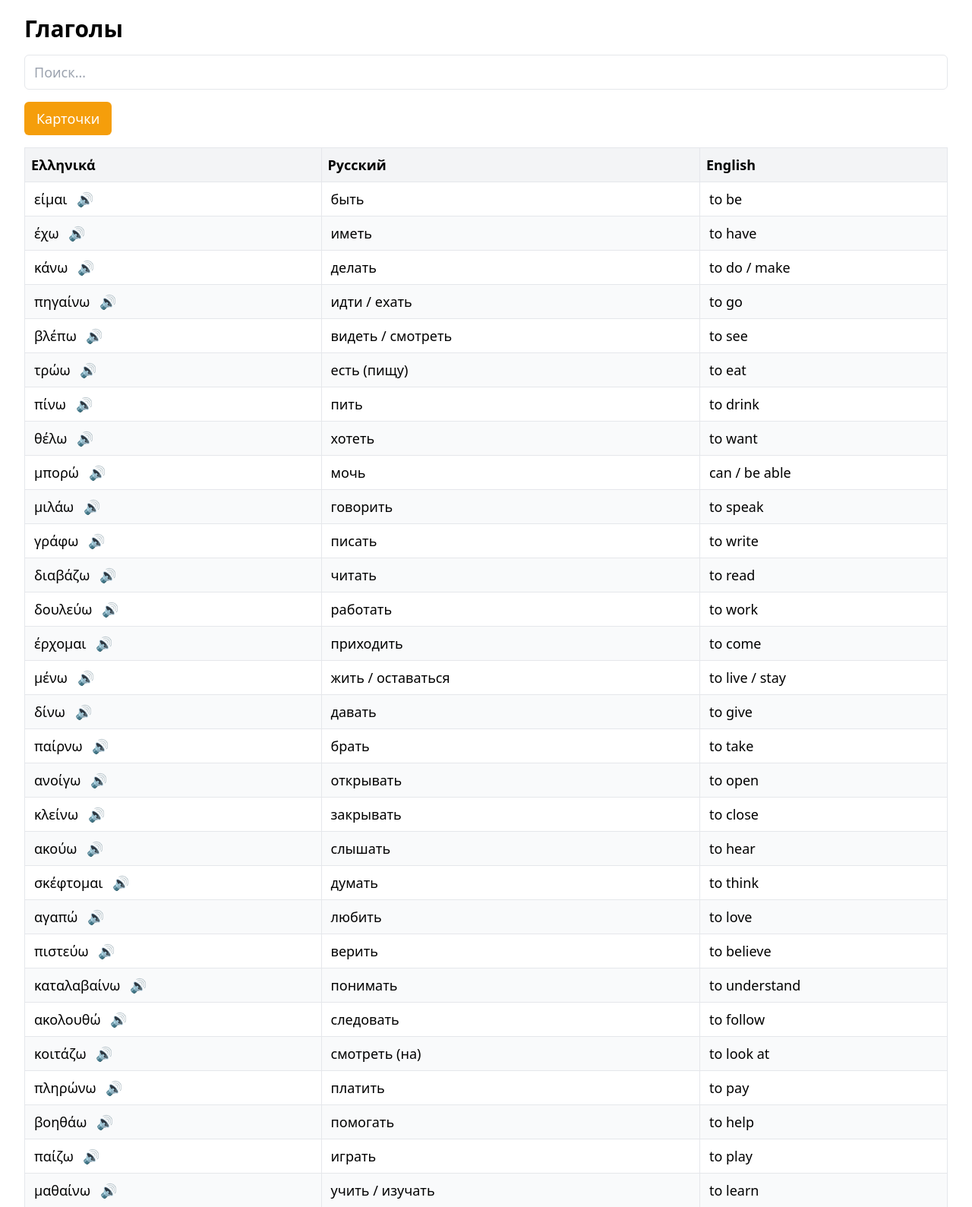
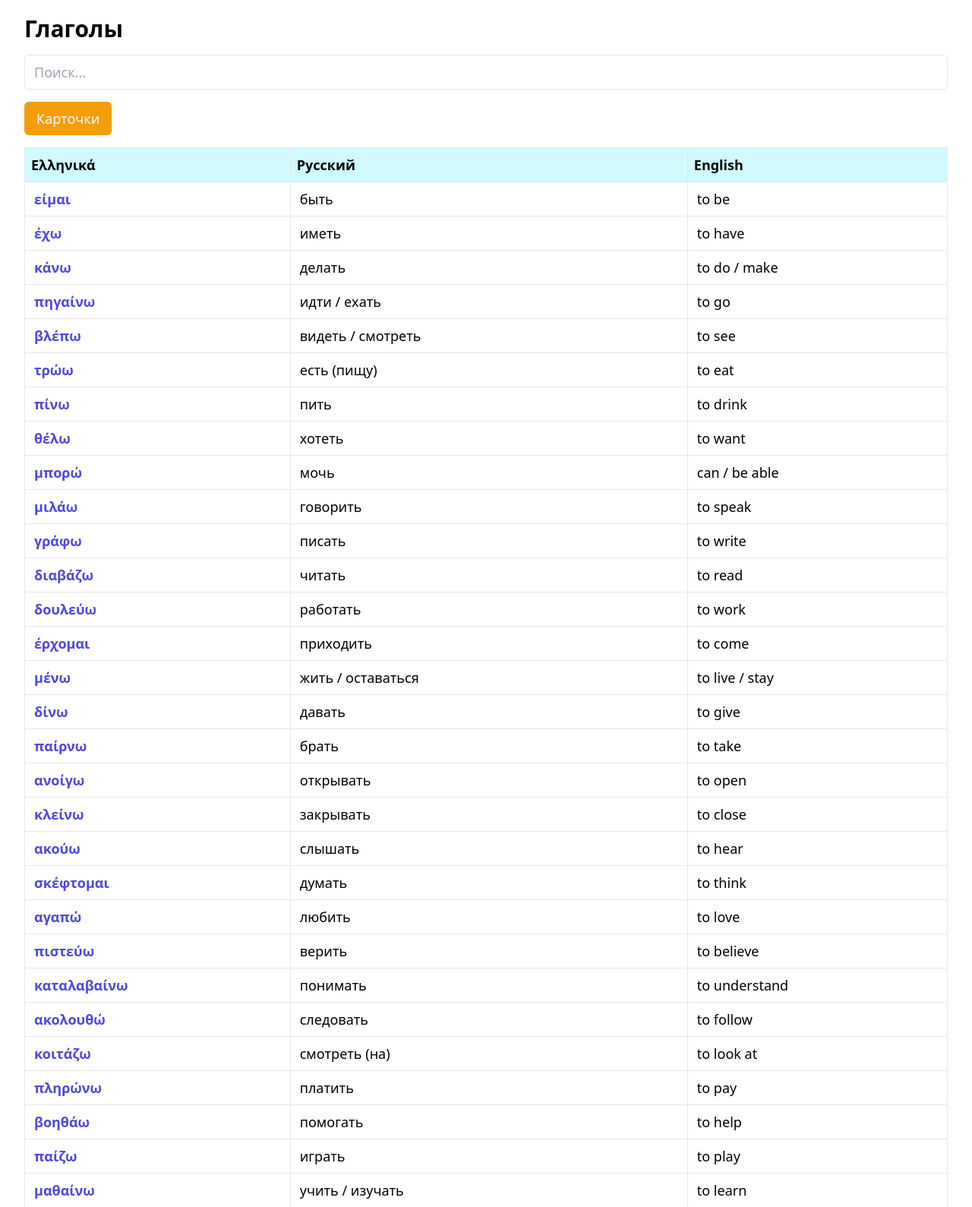
Before and after one commit to choupacca/greek, a Flask app: page /main-verbs in a window 1280 px wide. Shown: the part 228-1817 px from the top of the page at 76% size. Run offline with Flask 3, Linux system fonts and the light colour scheme; data comes from the database, SQL or seed files in the repository; some libraries are stand-ins or nearby versions.

Commit message:
Minor tuning.

```diff
--- a/app.py
+++ b/app.py
@@ -3,7 +3,7 @@ from collections import defaultdict
 from collections.abc import Generator
 from flask import (
     Flask, render_template, render_template_string,
-    request, send_file, abort, g
+    request, send_file, abort, g, send_from_directory
 )
 from gtts import gTTS                    # pip install gTTS
 import matplotlib
@@ -47,7 +47,7 @@ def table(slug):
                 headers  = data.get("headers"),
                 rows     = data["entries"],
                 sections = SECTIONS,
-                cat      = cat                # ← передаём в шаблон
+                cat      = cat
             )
     abort(404)
 
@@ -93,9 +93,8 @@ def get_db():
 def log_hit():
     if request.endpoint == "table":
         slug = request.view_args.get("slug")
-        if slug not in VALID_SLUGS:      # ← фильтруем мусорные URL
+        if slug not in VALID_SLUGS:      # фильтруем мусорные URL
             return
-
         today = datetime.date.today().isoformat()
         ip    = request.headers.get("X-Forwarded-For",
                                    request.remote_addr).split(",")[0]
@@ -109,67 +108,82 @@ def close_db(_exc):
     if (db := g.pop("db", None)):
         db.close()
 
-# ──────────── PNG-график статистики ────────────
+# ──────────── PNG-график статистики (только Total) ────────────
 @app.route("/stats.png")
 def stats_png():
-    db   = get_db()
-    rows = db.execute("""SELECT date, path, COUNT(*) AS c
-                         FROM hits GROUP BY date, path
-                         ORDER BY date, path""").fetchall()
-    total_rows = db.execute("""SELECT date, COUNT(DISTINCT ip) c
-                               FROM hits GROUP BY date""").fetchall()
-    total_map = {d: c for d, c in total_rows}
+    db = get_db()
+    total_rows = db.execute("""SELECT date, COUNT(DISTINCT ip) AS c
+                               FROM hits
+                               GROUP BY date
+                               ORDER BY date""").fetchall()
+    if not total_rows:
+        # чтобы было что показать
+        total_rows = [(datetime.date.today().isoformat(), 0)]
 
-    data = defaultdict(dict)        # path -> {date: c}
-    for d, p, c in rows:
-        data[p][d] = c
+    dates = [d for d, _ in total_rows]
+    x = [datetime.datetime.fromisoformat(d) for d in dates]
+    y = [c for _, c in total_rows]
 
-    dates = sorted({d for d, _, _ in rows}) or [datetime.date.today().isoformat()]
-    x = [datetime.datetime.fromisoformat(d) for d in dates]
-
-    fig, ax = plt.subplots()
-    for path, series in data.items():
-        y = [series.get(d, 0) for d in dates]
-        ax.plot(x, y, marker="o", label=path, linewidth=1)
-
-    # линия Total
-    y_tot = [total_map.get(d, 0) for d in dates]
-    ax.plot(x, y_tot, marker="o", color="black", linewidth=3, label="Total")
-
+    fig, ax = plt.subplots(figsize=(8, 5), dpi=160)
+    ax.plot(x, y, marker="o", color="black", linewidth=4)
     ax.set_title("Уникальные IP / день")
     ax.set_xlabel("Дата")
-    ax.set_ylabel("Uniq IP")
-    ax.legend(fontsize=8)
-    fig.autofmt_xdate()
+    ax.set_ylabel("Total")
+    ax.grid(True, alpha=0.25)
+    fig.autofmt_xdate(rotation=30)
 
     buf = io.BytesIO()
-    fig.savefig(buf, format="png", dpi=120, bbox_inches="tight")
+    plt.tight_layout()
+    fig.savefig(buf, format="png")
     plt.close(fig)
     buf.seek(0)
     return send_file(buf, mimetype="image/png")
 
-# ──────────── HTML-страница статистики ────────────
+# ──────────── HTML-страница статистики (таблица с Total) ────────────
 @app.route("/stats")
 def stats():
     db = get_db()
-    rows = db.execute("""SELECT date, path, COUNT(*) c
-                         FROM hits GROUP BY date, path
-                         ORDER BY date DESC, path""").fetchall()
+    rows = db.execute("""SELECT date, COUNT(DISTINCT ip) AS total
+                         FROM hits
+                         GROUP BY date
+                         ORDER BY date DESC""").fetchall()
+
     html = """
     <h1 class="text-2xl font-bold mb-4">Στατιστικά (unique IP)</h1>
-    <img src="/stats.png" alt="graph">
+    <img src="/stats.png" alt="graph" style="max-width:100%;height:auto">
     <table class="mt-6 border-collapse">
-      <tr><th class="border px-2">Date</th>
-          <th class="border px-2">Page</th>
-          <th class="border px-2">Uniq</th></tr>
-      {% for d,p,c in rows %}
-        <tr><td class="border px-2">{{ d }}</td>
-            <td class="border px-2">{{ p }}</td>
-            <td class="border px-2 text-right">{{ c }}</td></tr>
+      <thead>
+        <tr>
+          <th class="border px-2">Date</th>
+          <th class="border px-2">Total</th>
+        </tr>
+      </thead>
+      <tbody>
+      {% for d, t in rows %}
+        <tr>
+          <td class="border px-2">{{ d }}</td>
+          <td class="border px-2 text-right">{{ t }}</td>
+        </tr>
       {% endfor %}
+      </tbody>
     </table>
     """
-    return render_template_string(html, rows=rows)
+    # rows приходит как list[tuple] (date, total)
+    rows_tuples = [(d, t) for d, t in rows]
+    return render_template_string(html, rows=rows_tuples)
+
+
+@app.route("/favicon.ico")
+def favicon_ico():
+    return send_from_directory(BASE_DIR / "static", "favicon.ico",
+                               mimetype="image/x-icon")
+
+
+@app.route("/apple-touch-icon.png")
+def apple_touch_icon():
+    return send_from_directory(BASE_DIR / "static", "apple-touch-icon.png",
+                               mimetype="image/png")
+
 
 # ──────────── локальный запуск ────────────
 if __name__ == "__main__":
--- a/data/grammar/pronouns-verbs.json
+++ b/data/grammar/pronouns-verbs.json
@@ -8,11 +8,13 @@
     "μιλάω (говорить)"
   ],
   "entries": [
+    "Единственное число",
     ["εγώ (я)",     "μου (мой)",   "είμαι (я есть)",      "μένω (я живу)",      "μιλάω (я говорю)"],
     ["εσύ (ты)",    "σου (твой)",  "είσαι (ты есть)",     "μένεις (ты живёшь)", "μιλάς (ты говоришь)"],
     ["αυτός (он)",  "του (его)",   "είναι (он есть)",     "μένει (он живёт)",   "μιλάει (он говорит)"],
     ["αυτή (она)",  "της (её)",    "είναι (она есть)",    "μένει (она живёт)",  "μιλάει (она говорит)"],
     ["αυτό (оно)",  "του (его)",   "είναι (оно есть)",    "μένει (оно живёт)",  "μιλάει (оно говорит)"],
+    "Множественное число",
     ["εμείς (мы)",  "μας (наш)",   "είμαστε (мы есть)",   "μένουμε (мы живём)", "μιλάμε (мы говорим)"],
     ["εσείς (вы)",  "σας (ваш)",   "είστε (вы есть)",     "μένετε (вы живёте)", "μιλάτε (вы говорите)"],
     ["αυτοί (они, м.)",  "τους (их)", "είναι (они есть)", "μένουν (они живут)", "μιλάνε (они говорят)"],
--- a/data/phrases/how-are-you.json
+++ b/data/phrases/how-are-you.json
@@ -2,6 +2,7 @@
   "title": "Как дела?",
   "headers": ["Ελληνικά", "Русский", "English"],
   "entries": [
+    "Вопрос",
     ["τι κάνεις",        "как дела (ты)",                "how are you (singular)"],
     ["τι κάνετε",        "как дела (вы, вежливо/мн.)",   "how are you (formal/plural)"],
     ["πώς είσαι",        "как ты",                       "how are you (singular)"],
@@ -9,9 +10,8 @@
     ["πώς πάει",         "как идёт / как дела",          "how's it going"],
     ["τι γίνεται",       "как дела / что происходит",    "what's up / how are things"],
     ["τι νέα",           "какие новости",                "what's new"],
-
+    "Ответ",
     ["όλα καλά",         "всё хорошо",                   "all good"],
-
     ["τέλεια",           "отлично",                      "perfect"],
     ["υπέροχα",          "прекрасно",                    "wonderful"],
     ["πολύ καλά",        "очень хорошо",                 "very well"],
@@ -23,7 +23,7 @@
     ["άσχημα",           "плохо",                        "bad"],
     ["χάλια",            "ужасно",                       "awful"],
     ["χάλια μαύρα",      "совсем ужасно",                "terrible"],
-
+    "Встречный вопрос",
     ["εσύ",              "а ты",                         "and you (singular)"],
     ["εσείς",            "а вы (вежливо/мн.)",           "and you (formal/plural)"]
   ]
--- a/templates/base.html
+++ b/templates/base.html
@@ -4,7 +4,8 @@
     <meta charset="utf-8">
     <meta name="viewport" content="width=device-width, initial-scale=1">
     <!-- иконка сайта -->
-    <link rel="icon" type="image/png" href="/static/favicon.png">
+    <link rel="icon" href="/favicon.ico" sizes="any">
+    <link rel="apple-touch-icon" href="/static/apple-touch-icon.png">
     <!-- Tailwind CDN -->
     <script src="https://cdn.tailwindcss.com"></script>
     <title>{{ title or 'Greek vocab' }}</title>
--- a/templates/table.html
+++ b/templates/table.html
@@ -16,7 +16,7 @@
 
 <table id="datatable" class="w-full border-collapse">
   {% if headers %}
-    <thead class="bg-gray-100">
+    <thead class="bg-cyan-100">
       <tr>
         {% for h in headers %}
           <th class="border p-2 text-left font-semibold cursor-pointer select-none"
@@ -27,22 +27,35 @@
       </tr>
     </thead>
   {% endif %}
-  <tbody>
-    {% for row in rows %}
-      <tr class="odd:bg-white even:bg-gray-50">
+<tbody>
+  {% set colcnt = headers|length %}
+  {% for row in rows %}
+    {% if row is string %}
+      {# строка-разделитель секции #}
+      <tr class="section-row">
+        <td colspan="{{ colcnt }}" class="border px-4 py-2 bg-sky-100 font-semibold text-center">
+          {{ row }}
+        </td>
+      </tr>
+    {% else %}
+      <tr class="odd:bg-white even:bg-grey-50">
         {% for cell in row %}
           {% set greek = cell.split('(')[0].replace('—', ' ').replace('-', ' ').strip().rstrip('!?.,·') %}
           <td class="border px-3 py-2">
-            <span class="word">{{ cell }}</span>
             {% if greek|is_greek %}
-              <button onclick="play('{{ greek }}')"
-                      class="ml-2 text-indigo-500 hover:text-indigo-700">🔊</button>
+              <span
+                class="{% if loop.index0 == 0 %}word {% endif %}text-indigo-600 font-bold cursor-pointer"
+                onclick="play('{{ greek }}')"
+              >{{ cell }}</span>
+            {% else %}
+              {{ cell }}
             {% endif %}
           </td>
         {% endfor %}
       </tr>
-    {% endfor %}
-  </tbody>
+    {% endif %}
+  {% endfor %}
+</tbody>
 </table>
 
 <!-- ───── модальное окно карточек ───── -->
@@ -53,9 +66,8 @@
               h-full w-full max-w-lg mx-auto p-8">
     <button onclick="closeDrill()"
             class="absolute right-4 top-4 text-2xl text-gray-500 hover:text-gray-700">✕</button>
-    <button id="speakBtn"
-            class="absolute left-4 top-4 text-2xl text-indigo-500 hover:text-indigo-700">🔊</button>
 
+    <!-- кликабельное слово/ответ -->
     <div id="front" class="text-2xl font-bold mb-6 text-center"></div>
 
     <button id="flipBtn"
@@ -66,10 +78,14 @@
 </div>
 
 <script>
+/* есть ли в таблице строки-разделители */
+const hasSections = !!document.querySelector('#datatable tbody tr.section-row');
+
 /* ---------- поиск ---------- */
 function filterRows(){
   const q=document.getElementById('search').value.toLowerCase();
   document.querySelectorAll('#datatable tbody tr').forEach(tr=>{
+    if (tr.classList.contains('section-row')) { tr.style.display=''; return; }
     tr.style.display = tr.innerText.toLowerCase().includes(q) ? '' : 'none';
   });
 }
@@ -83,8 +99,10 @@ function play(text){
 /* ---------- сортировка ---------- */
 let sortState={};
 function sortCol(idx){
+  if (hasSections) return;   // не сортируем, если есть секции
   const tbody=document.querySelector('#datatable tbody');
-  const rows=[...tbody.querySelectorAll('tr')];
+  const rows=[...tbody.querySelectorAll('tr')]
+              .filter(tr=>!tr.classList.contains('section-row'));
   const order=sortState[idx]==='asc'?'desc':'asc';
   sortState[idx]=order;
 
@@ -110,11 +128,18 @@ function startDrill(){
                 );
   if(ruIdx===-1){alert('Нет колонки "Русский"');return;}
 
-  cards=[...document.querySelectorAll('#datatable tbody tr')].map(tr=>{
+  // только обычные строки и где есть .word
+  const trs=[...document.querySelectorAll('#datatable tbody tr')]
+            .filter(tr=>!tr.classList.contains('section-row') && tr.querySelector('.word'));
+
+  cards=trs.map(tr=>{
     const front=tr.querySelector('.word').innerText.split('(')[0].trim();
-    const back =tr.children[ruIdx].innerText.trim();
+    const back = (tr.children[ruIdx]?.innerText || '').trim();
     return [front, back];
   });
+
+  if (!cards.length){ alert('Нет данных для карточек'); return; }
+
   shuffle(cards); idx=0;
   document.addEventListener('keydown', escClose);
   document.getElementById('modal').classList.remove('hidden');
@@ -125,14 +150,22 @@ function nextCard(){
   const [front,back]=cards[idx++];
   const f=document.getElementById('front');
   const btn=document.getElementById('flipBtn');
-  f.textContent=front;
+
+  // лицевая сторона: слово синее, жирное, кликабельное (звучит по клику)
+  f.textContent = front;
+  f.classList.add('text-indigo-600','cursor-pointer');
+  f.onclick = ()=>play(front);
+
   btn.textContent='Показать ответ';
   btn.onclick=()=>{
-    f.textContent=back||'(нет перевода)';
+    // оборот: показываем перевод, звук и подсветку убираем
+    f.textContent = back || '(нет перевода)';
+    f.classList.remove('text-indigo-600','cursor-pointer');
+    f.onclick = null;
+
     btn.textContent = idx<cards.length ? 'Дальше' : 'Закрыть';
     btn.onclick     = idx<cards.length ? nextCard : closeDrill;
   }
-  document.getElementById('speakBtn').onclick = ()=>play(front);
 }
 function closeDrill(){
   document.getElementById('modal').classList.add('hidden');
```
Also changed, not shown: data/vocab/time.json (+11 -10 lines), static/favicon.png (deleted).
